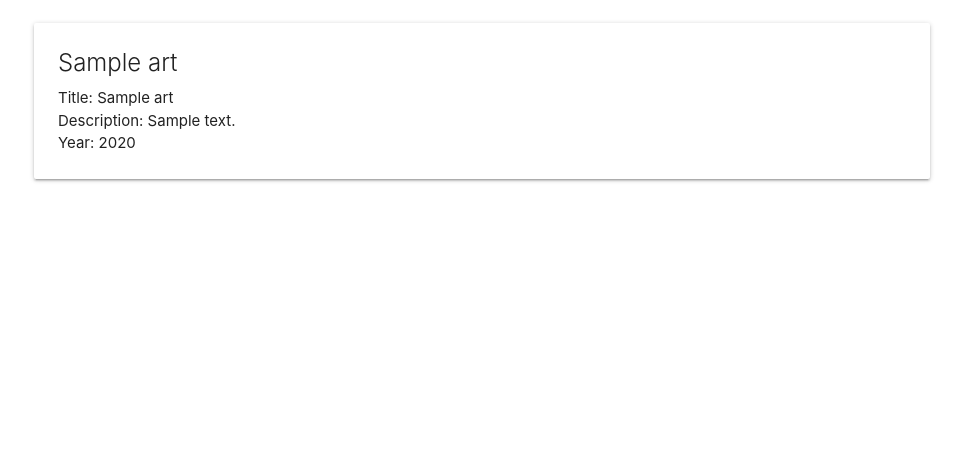
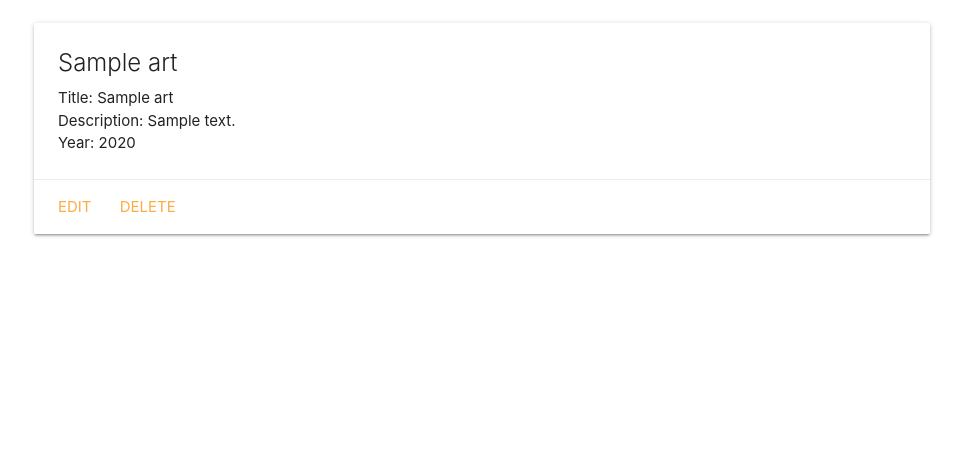
Before and after one commit to priya131998/artcollector, a Django app: template main_app/templates/arts/detail.html in a window 1280 px wide. Shown: the part 177-651 px from the top of the page, without its empty margins (158-1121 px from the left). Run offline with Django 3.2, Linux system fonts and the light colour scheme; the template is opened without the code that fills it: values that come from a table or form of the project are taken from there, others are empty; tables that the repository leaves empty hold one stand-in row (values such as "Sample post"); parts of the project's set-up code (start-up, migrations or seed data) failed here and were passed over.

Commit message:
add edit and delete link on the details page

```diff
--- a/main_app/templates/arts/detail.html
+++ b/main_app/templates/arts/detail.html
@@ -14,6 +14,10 @@
       <p>Year: Art</p>
     {% endif %}
   </div>
+  <div class="card-action">
+    <a href="{% url 'arts_update' art.id %}">Edit</a>
+    <a href="{% url 'arts_delete' art.id %}">Delete</a>
+  </div>
 </div>
 
 {% endblock %}
```
